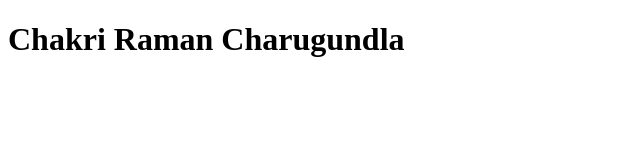
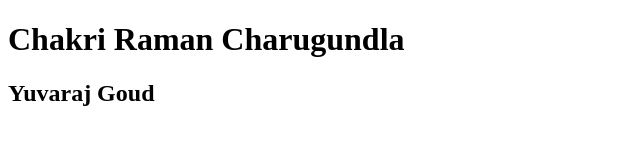
Before and after one commit to yuvarajgoud/Demo, a plain HTML site: page index.html in a window 1280 px wide. Shown: the whole page, without its empty margins (0-640 px from the left). Drawn offline with Linux system fonts and the light colour scheme.

Commit message:
Edited index.html

```diff
--- a/index.html
+++ b/index.html
@@ -7,5 +7,6 @@
 </head>
 <body>
     <h1>Chakri Raman Charugundla</h1>
+    <h2>Yuvaraj Goud</h2>
 </body>
 </html>
```
